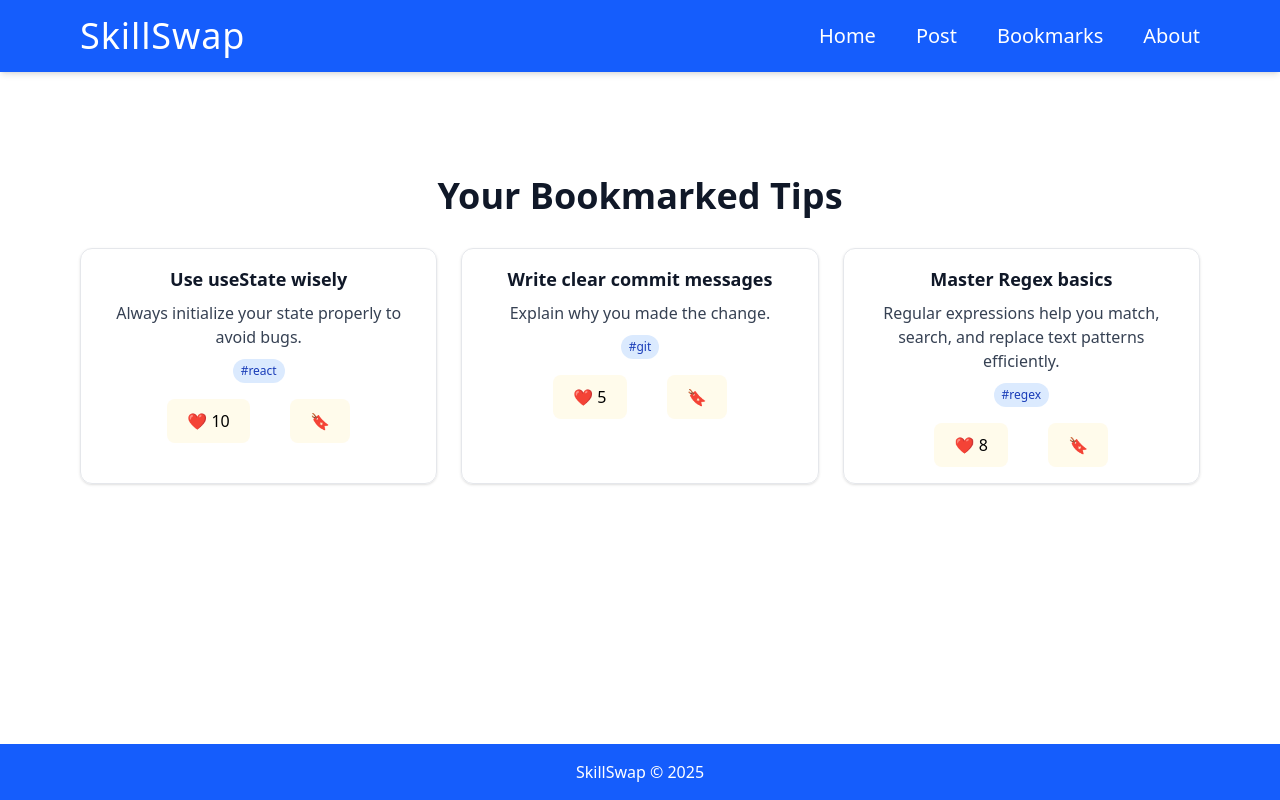
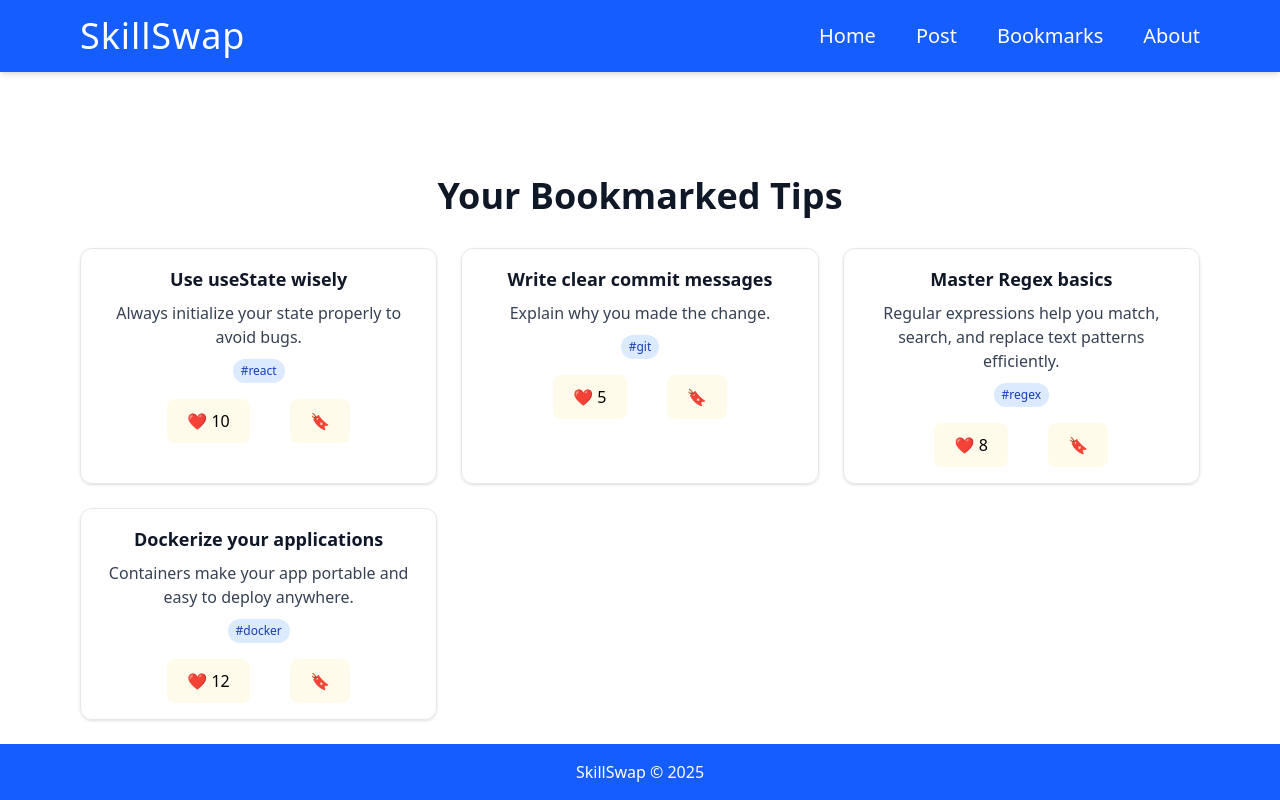
Before and after one commit to Himanshu-xeno/SkillSwap---Micro-Learning-Community, a React (Vite) app: page /bookmarks in a window 1280 px wide. Built offline with nearby package versions, Linux system fonts and the light colour scheme.

Commit message:
Added the bookmark

```diff
--- a/src/pages/Bookmarks.jsx
+++ b/src/pages/Bookmarks.jsx
@@ -28,6 +28,14 @@ export default function Bookmarks() {
     likes: 8,
     bookmarked: false,
   },
+   {
+    id: 4,
+    title: "Dockerize your applications",
+    description: "Containers make your app portable and easy to deploy anywhere.",
+    tag: "docker",
+    likes: 12,
+    bookmarked: false,
+  },
   ];
 
   return (
```
